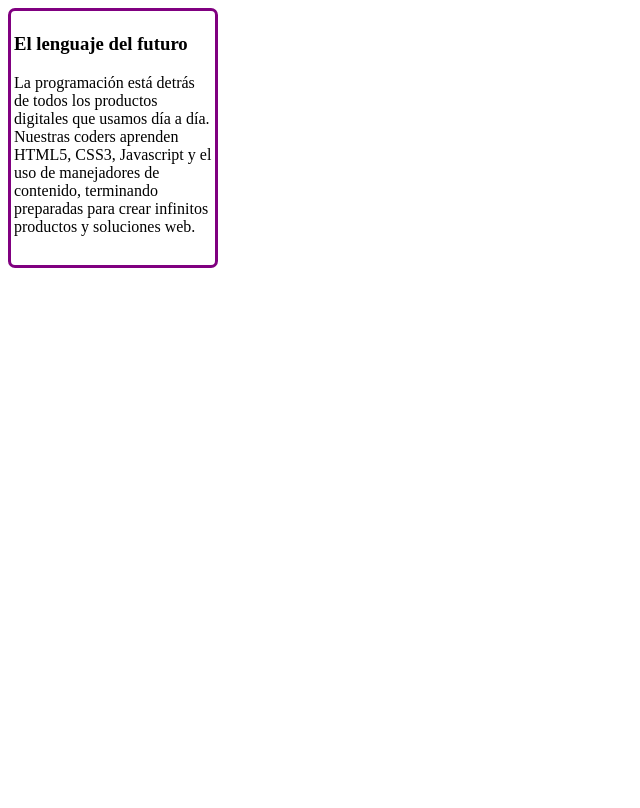
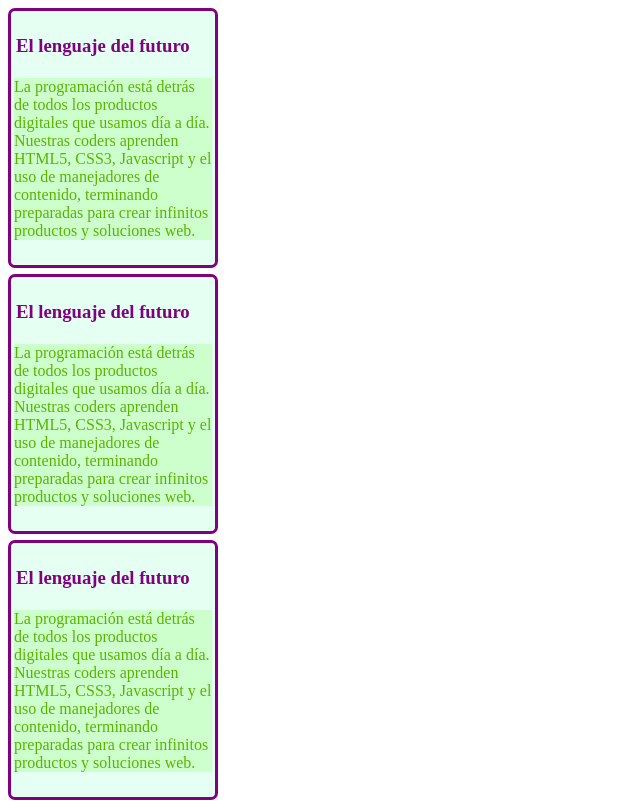
Before and after one commit to ZirtQuesadas/MarginPadding, a plain HTML site: page index.html in a window 1280 px wide. Shown: the whole page, without its empty margins (0-640 px from the left). Drawn offline with Linux system fonts and the light colour scheme.

Commit message:
2a parte del ejercicio y cambios de color

```diff
--- a/index.html
+++ b/index.html
@@ -9,7 +9,15 @@
 <body>
 	<div>
 		<h3>El lenguaje del futuro</h3>
-		<p>La programación está detrás de todos los productos digitales que usamos día a día. Nuestras coders aprenden HTML5, CSS3, Javascript y el uso de manejadores de contenido, terminando preparadas para crear infinitos productos y soluciones web.</p>
-	</div><!-- Inserta tu codigo aqui -->
+			<p>La programación está detrás de todos los productos digitales que usamos día a día. Nuestras coders aprenden HTML5, CSS3, Javascript y el uso de manejadores de contenido, terminando preparadas para crear infinitos productos y soluciones web.</p>
+	</div>
+	<div>
+		<h3>El lenguaje del futuro</h3>
+			<p>La programación está detrás de todos los productos digitales que usamos día a día. Nuestras coders aprenden HTML5, CSS3, Javascript y el uso de manejadores de contenido, terminando preparadas para crear infinitos productos y soluciones web.</p>
+	</div>
+	<div>
+		<h3>El lenguaje del futuro</h3>
+			<p>La programación está detrás de todos los productos digitales que usamos día a día. Nuestras coders aprenden HTML5, CSS3, Javascript y el uso de manejadores de contenido, terminando preparadas para crear infinitos productos y soluciones web.</p>
+	</div>
 </body>
 </html>
--- a/main.css
+++ b/main.css
@@ -1,17 +1,20 @@
 div {
 	width: 200px ;
 	height: 250px;
-	background-color: #FFFFFF;
+	background-color: #e5fff3;
 	padding: 2px;
 	border: 3px solid purple;
 	border-radius: 7px;
+	margin-top: 6px;
 
    	}
-h3 {padding: 1px
+h3 {padding: 3px;
+	color: purple;
 
 	}
 p{
-	background-color: white;
+	background-color: #ccffcc;
 	text-align: left;
+	color: #5bb300;
 	margin: 1px;
  }/* Agrega aqui tu CSS */
```
